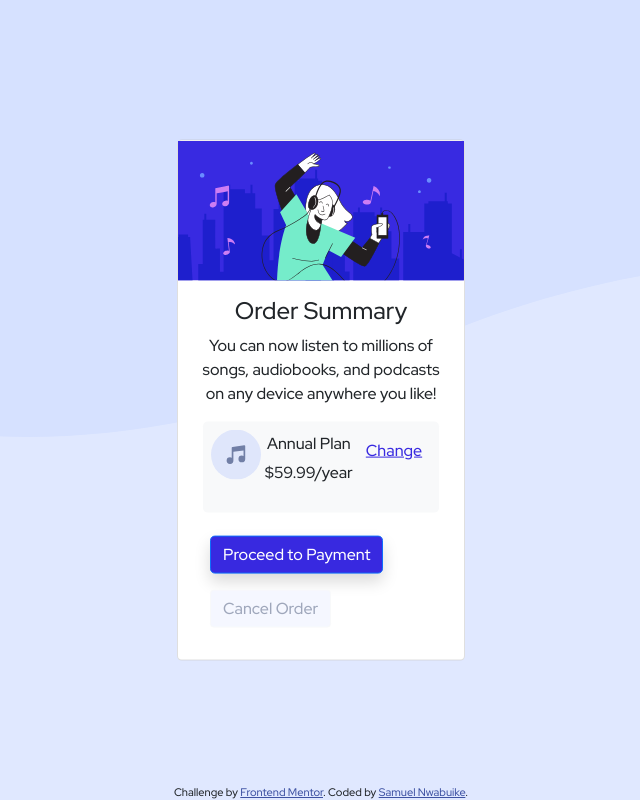
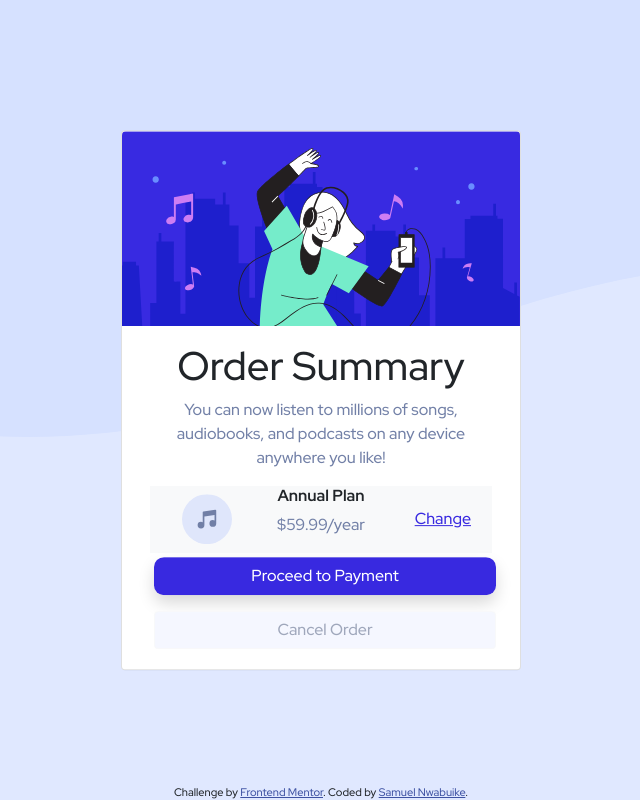
Before and after one commit to nwabuike-samuel/order_summary, a plain HTML site: page index.html in a window 1280 px wide. Shown: the whole page, without its empty margins (319-959 px from the left). Drawn offline with Linux system fonts and the light colour scheme.

Commit message:
large screen done!

```diff
--- a/css/styles.css
+++ b/css/styles.css
@@ -8,6 +8,10 @@ body{
 
 .mybtn-pay{
     background-color: hsl(245, 75%, 52%);
+    color: white;
+    width: 100%;
+    box-shadow: hsla(245, 75%, 52%, 0.5);
+    border-radius: 10px !important;
 
 }
 
@@ -18,6 +22,7 @@ body{
 .mybtn-cancel{
     color: hsla(223, 47%, 23%, 0.4);
     background-color: hsl(225, 100%, 98%);
+    width: 100% !important;
 
 
 }
@@ -35,3 +40,12 @@ body{
 .mybtn-change:hover{
     color: hsla(245, 75%, 52%, 0.5);
 }
+
+p{
+    color: hsl(224, 23%, 55%);
+    text-align: center;
+}
+
+/* .card{
+    border-radius: 15px !important;
+} */
--- a/index.html
+++ b/index.html
@@ -20,40 +20,42 @@
   </style>
 </head>
 <body>
-  <div class="card text-center rounded-3 position-absolute top-50 start-50 translate-middle" style="width: 18rem;">
-    <img src="images/illustration-hero.svg" alt="hero image">
-    <div class="card-body">
-      <h4 class-title>Order Summary</h4>
+  <div class="card text-center position-absolute top-50 start-50 translate-middle" style="width: 25rem;">
+    <img src="images/illustration-hero.svg" alt="hero image" class="rounded-top">
+    <div class="container ">
+      <div class="card-body rounded-end">
+        <h1 class-title>Order Summary</h1>
         <p class="card-text">You can now listen to millions of songs, audiobooks, and podcasts on any device anywhere you like!</p>
-      <!-- <div class="container-sm bg-light">
+        <div class="container-sm bg-light">
           <div class="row align-items-md-center">
             <div class="col">
               <img src="/images/icon-music.svg" alt="music-icon" width="50px">
             </div>
             <div class="col">
-            <h6 class="list-inline-item">Annual Plan</h6>
-            <p class="list-inline-item">$59.99/year</p>
+              <h6 class=""><b>Annual Plan</b></h6>
+              <p class="">$59.99/year</p>
             </div>
             <div class="col">
-            <a href="#" class="btn btn-link">Change</a>
+              <a href="#" class="mybtn-change btn btn-link d-inline float-end p-2 ">Change</a>
             </div>
           </div>
-      </div> -->
-      <div class="bg-light d-inline-block p-2 rounded-3">
+        </div>
+        <div class="d-grid gap-2 col mx-auto">
+          <input type="button" name="payment" value="Proceed to Payment" class="mybtn-pay btn shadow rounded-3 d-block m-1">
+          <input type="button" name="cancel" value="Cancel Order" class=" mybtn-cancel btn btn-light d-block m-1 w-50">
+        </div>
+    </div>
+
+      <!-- <div class="bg-light d-inline-block rounded-3 w-100">
         <img src="/images/icon-music.svg" alt="music-icon" width="50px" class="d-inline float-start">
         <span class="d-inline float-start p-1">
           <h6 class="">Annual Plan</h6>
           <p class="">$59.99/year</p>
         </span>
         <a href="#" class=" mybtn-change btn btn-link d-inline float-end p-2">Change</a>
-      </div>
-        <input type="button" name="payment" value="Proceed to Payment" class="mybtn-pay btn btn-primary shadow rounded-3 d-block m-3">
-        <input type="button" name="cancel" value="Cancel Order" class=" mybtn-cancel btn btn-light d-block m-3">
+      </div> -->
     </div>
   </div>
-
-
-
   <div class="attribution position-absolute bottom-0 start-50 translate-middle-x">
     Challenge by <a href="https://www.frontendmentor.io?ref=challenge" target="_blank">Frontend Mentor</a>.
     Coded by <a href="https://github.com/nwabuike-samuel">Samuel Nwabuike</a>.
```
Lines whose indentation alone changed are shown as unchanged.
